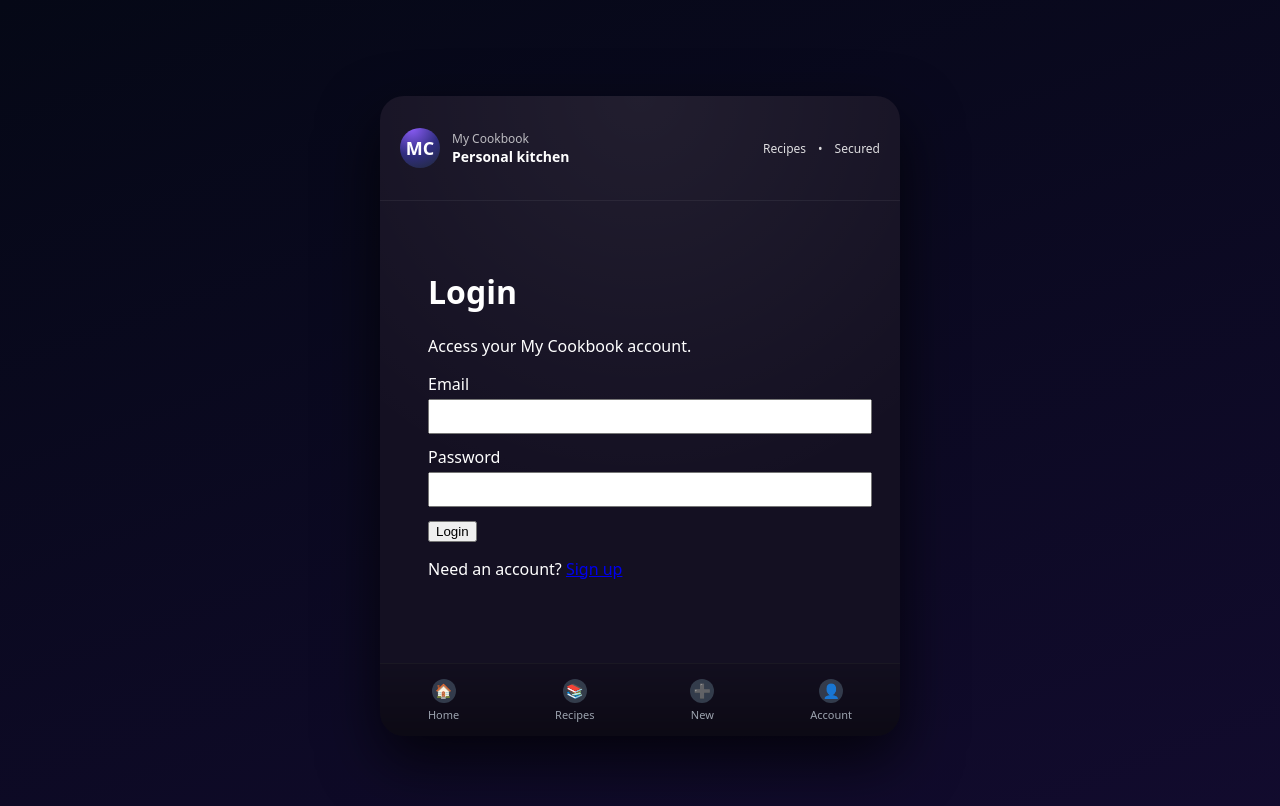
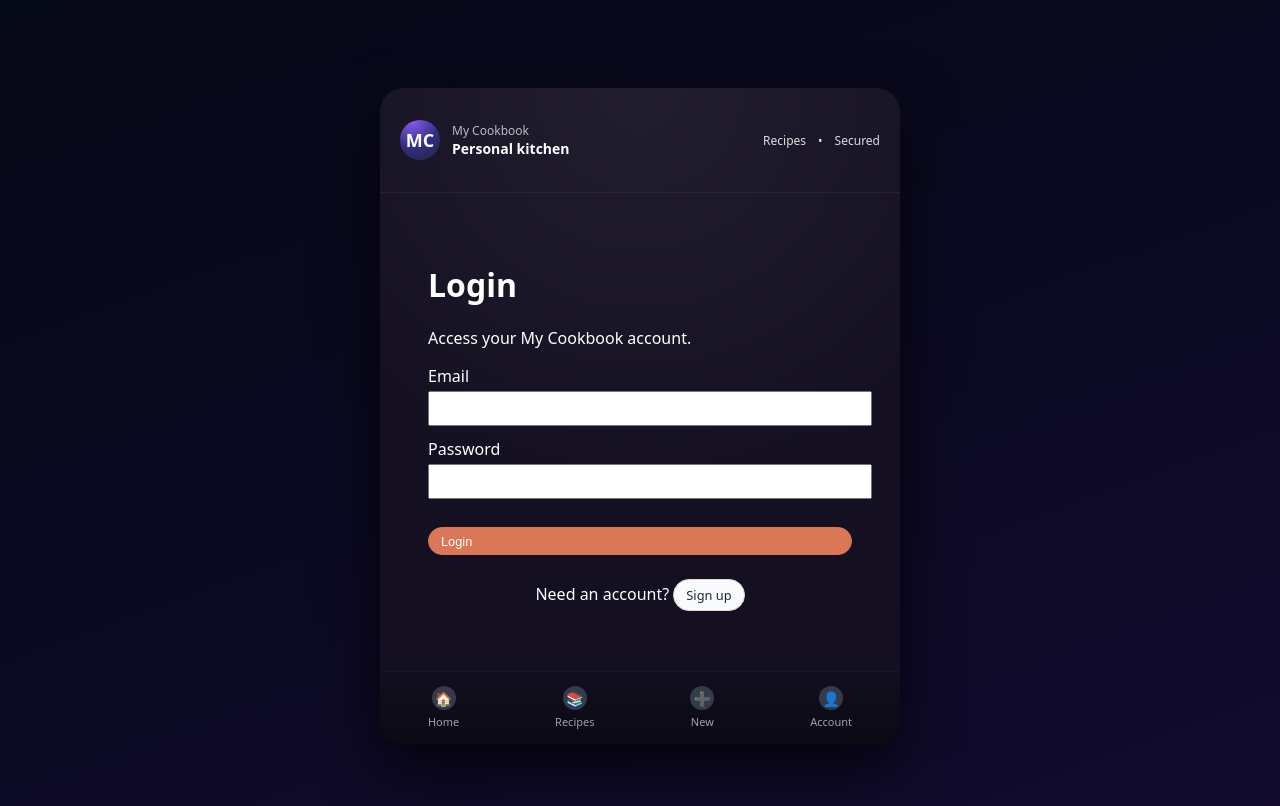
Before and after one commit to rwilliamspbg-ops/My-Cookbook-V1.0, a Next.js app: page /login in a window 1280 px wide. Shown: the top 806 px of the page. Built offline with nearby package versions, Linux system fonts and the light colour scheme.

Commit message:
Update login.js

```diff
--- a/pages/login.js
+++ b/pages/login.js
@@ -57,14 +57,22 @@ export default function LoginPage() {
             style={{ width: '100%', padding: '0.5rem' }}
           />
         </div>
-        <button type="submit" disabled={loading}>
-          {loading ? 'Logging in…' : 'Login'}
-        </button>
+       <button
+  type="submit"
+  disabled={loading}
+  className="btn-pill primary"
+  style={{ width: '100%', marginTop: '1rem' }}
+>
+  {loading ? 'Logging in…' : 'Login'}
+</button>
       </form>
 
-      <p style={{ marginTop: '1rem' }}>
-        Need an account? <Link href="/signup">Sign up</Link>
-      </p>
+      <p style={{ marginTop: '1rem', textAlign: 'center' }}>
+  Need an account?{' '}
+  <Link href="/signup" className="btn-pill" style={{ display: 'inline-block', marginTop: '0.5rem' }}>
+    Sign up
+  </Link>
+</p>
     </main>
   );
 }
```
